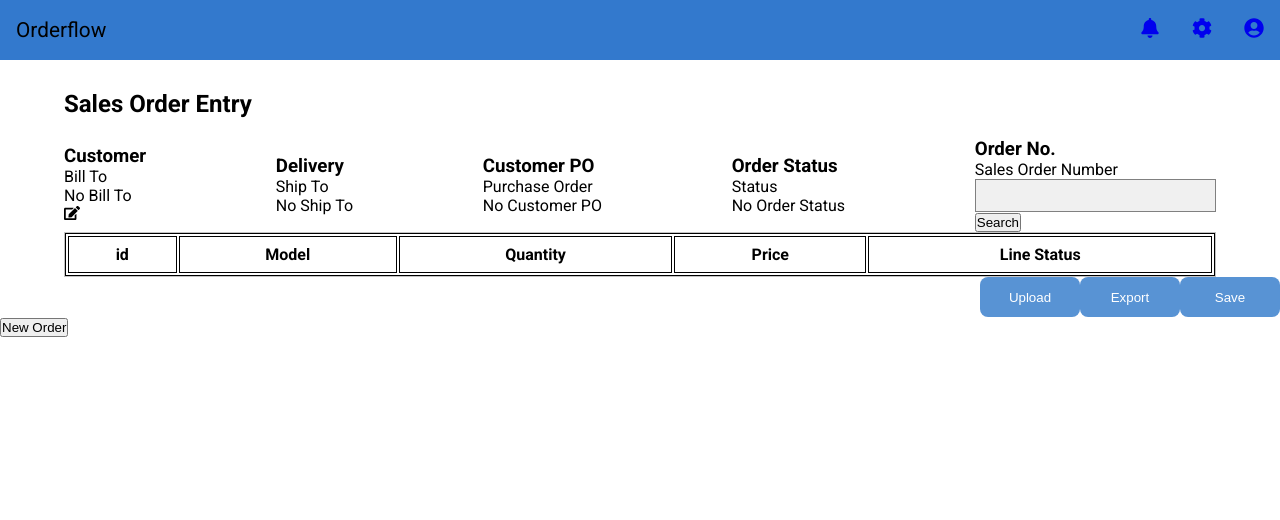
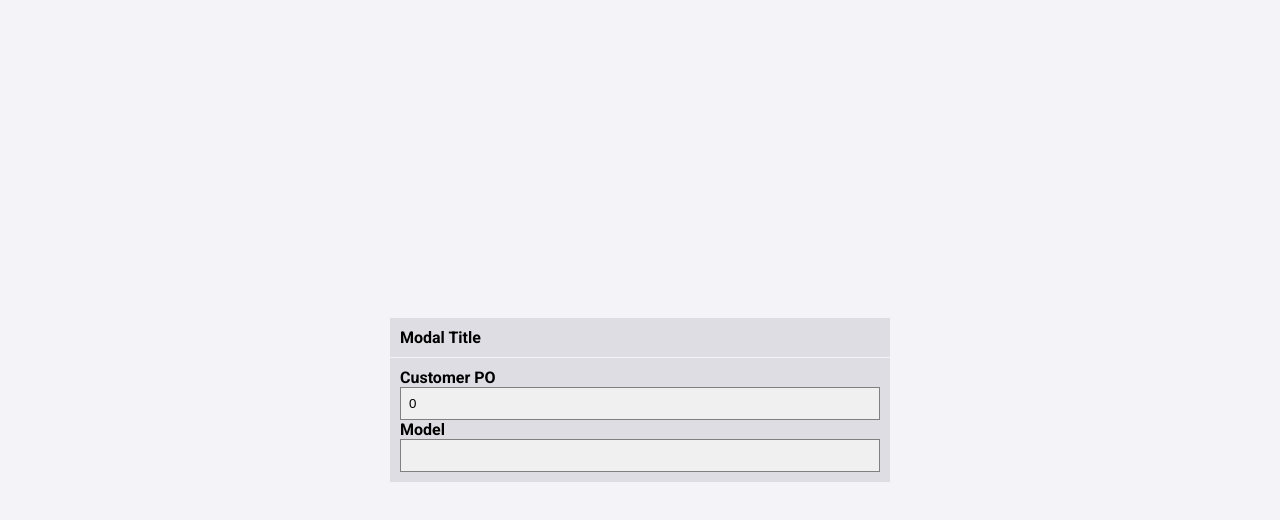
Before and after one commit to jcho-project/orderflow, a React (Create React App) app: page / in a window 1280 px wide. Shown: the top 520 px of the page. Built offline with nearby package versions, Linux system fonts and the light colour scheme.

Commit message:
inial move to define each input component out of the modal component starting with customer_po and model

```diff
--- a/src/components/CreateForm.jsx
+++ b/src/components/CreateForm.jsx
@@ -1,5 +1,23 @@
-import { Fragment, useContext, useState } from "react"
+import { useContext, useState } from "react"
 import OrderContext from "../context/OrderContext"
+
+const CustomerPoInput = ({ po, change }) => {
+  return (
+    <>
+      <h4>Customer PO</h4>
+      <input type="text" name="customer_po" value={po["customer_po"]} onChange={change} />
+    </>
+  )
+}
+
+const ModelInput = ({ model, change }) => {
+  return (
+    <>
+      <h4>Model</h4>
+      <input type="text" name="model" onChange={change} />
+    </>
+  )
+}
 
 function CreateForm() {
   const { modalShow, handleToggleModal } = useContext(OrderContext)
@@ -32,12 +50,6 @@ function CreateForm() {
     console.log(newValues)
   }
 
-  const customerPoInput = () => {
-    return (
-        <input type="text" name="customer_po" value={values["customer_po"]} onChange={handleInputChange} />
-    )
-  }
-
   const Modal = ({ show, close }) => {
     if (!show) {
       return null
@@ -51,15 +63,14 @@ function CreateForm() {
           </div>
           <div className="modal-body">
             <form>
-              {/* bill-to selector */}
-              <h4>Bill-To</h4>
+              {/* <h4>Bill-To</h4>
                 <select name="bill-to" value={values["bill-to"]} onChange={handleInputChange} >
                   <option value=""></option>
                   <option value="MSH">MSH</option>
                   <option value="Saturn">Saturn</option>
                   <option value="Otto">OTTO</option>
                 </select>
-              {/* ship-to selector */}
+
               <h4>Ship-To</h4>
               <select name="ship-to" value={values["ship-to"]} onChange={handleInputChange} >
                 <option value=""></option>
@@ -67,14 +78,7 @@ function CreateForm() {
                 <option value="Boston">Boston</option>
                 <option value="LA">LA</option>
               </select>
-              {/* customer po input */}
-              {/* <h4>Customer PO</h4>
-              <input type="text" name="customer_po" value={values["customer_po"]} onChange={handleInputChange} /> */}
-              {customerPoInput()}
-              {/* model input */}
-              <h4>Model</h4>
-              <input type="text" name="model" onChange={handleInputChange} />
-              {/* quantity input */}
+
               <h4>Quantity</h4>
               <input type="text" name="quantity" onChange={handleInputChange} />
               <h4>Price</h4>
@@ -82,7 +86,7 @@ function CreateForm() {
               <div className="modal-footer">
                 <button type="submit" onClick={createNewOrder} >Submit</button>
                 <button onClick={close}>Close</button>
-              </div>
+              </div> */}
             </form>
           </div>
         </div>
@@ -92,8 +96,21 @@ function CreateForm() {
 
   return (
     <>
+      <div className="modal">
+        <div className="modal-content">
+          <div className="modal-header">
+            <h4 className="modal-title">Modal Title</h4>
+          </div>
+          <div className="modal-body">
+            <form>
+              <Modal show={modalShow} close={handleToggleModal} poInput={CustomerPoInput} />
+              <CustomerPoInput po={values} change={handleInputChange} />
+              <ModelInput model={values} change={handleInputChange} />
+            </form>
+          </div>
+        </div>
+      </div>
       <button onClick={handleToggleModal}>New Order</button>
-      <Modal show={modalShow} close={handleToggleModal} />
     </>
   )
 }
```
